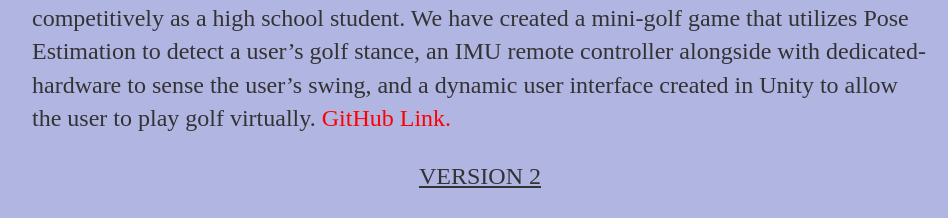
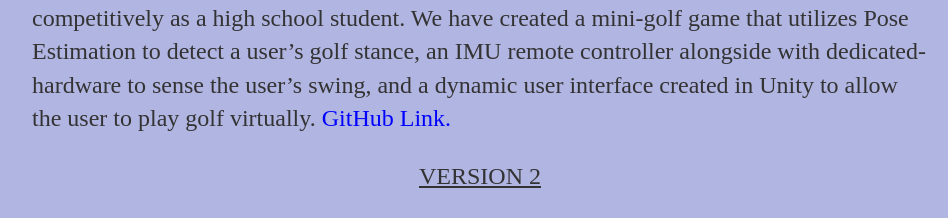
Before and after one commit to jonathanrgoh/jonathanrgoh.github.io, a Jekyll site: the page built from projects/Embedded_Projects/index.html, in a window 1280 px wide. Shown: the part 738-956 px from the top of the page, without its empty margins (160-1108 px from the left). Built offline with Jekyll 4.4.1, drawn with Linux system fonts in a browser that asks for light colours; grey boxes are pictures that could not be loaded.

Commit message:
Update index.html

```diff
--- a/projects/Embedded_Projects/index.html
+++ b/projects/Embedded_Projects/index.html
@@ -29,7 +29,7 @@ title: My Embedded Systems Projects
 
 	<a id="RaspPutt"></a>
 	<h2 style="color:darkblue;">Raspberry Putt Capstone Project</h2>
-		<p>The inspiration for this project was my background playing golf for fun as a kid and competitively as a high school student. We have created a mini-golf game that utilizes Pose Estimation to detect a user’s golf stance, an IMU remote controller alongside with dedicated-hardware to sense the user’s swing, and a dynamic user interface created in Unity to allow the user to play golf virtually.<a href="https://github.com/180D-FW-2020/Team5/blob/IMU-Dev/main/mainMulti.py" style="color:red;"> GitHub Link.</a></p>
+		<p>The inspiration for this project was my background playing golf for fun as a kid and competitively as a high school student. We have created a mini-golf game that utilizes Pose Estimation to detect a user’s golf stance, an IMU remote controller alongside with dedicated-hardware to sense the user’s swing, and a dynamic user interface created in Unity to allow the user to play golf virtually.<a href="https://github.com/180D-FW-2020/Team5/blob/IMU-Dev/main/mainMulti.py" style="color:blue;"> GitHub Link.</a></p>
 	<center>
 		<p><u>VERSION 2</u></p>
 	<iframe width="800" height="415" src="https://www.youtube.com/embed/ILkdb973bEc" title="YouTube video player" frameborder="0" allow="accelerometer; autoplay; clipboard-write; encrypted-media; gyroscope; picture-in-picture" allowfullscreen></iframe>
@@ -49,7 +49,7 @@ title: My Embedded Systems Projects
 	<h2 style="color:darkblue;">Raspberry Pi Swing Classifier</h2>
 		<p>I designed a swing classifier using the 9-axis IMU’s accelerometer data and a Raspberry Pi Zero WH for its WiFi capabilities with MQTT. I sensed a wide range of different motions that the user could make: No motion, Motion, Back Swing, Down Swing, Complete Swing, and Swing Power. To sense the swing gesture, I used a hard-coded classifier rather than a machine-learning classifier.
 
-Before classification begins, there is a 5 second calibration period in which the user is prompted to get into their starting position. At the end of the calibration period, the users’ unique starting position is stored and taken into account with their swing. Next, classification begins; once a complete swing is sensed, a MQTT publish statement is sent to the server and retrieved by Unity. After the successful transmission, the program will terminate. In the case that there is no swing detected, an MQTT string “noSwing” will be published to the server and received by Unity, which results in the “startClassifier” string being resent to the python file. The classification function will be invoked in a cyclic manner until a swing is sensed.<a href="https://github.com/180D-FW-2020/Team5/blob/IMU-Dev/classifyClient/masterFile3.py" style="color:red;"> GitHub Link.</a></p>
+Before classification begins, there is a 5 second calibration period in which the user is prompted to get into their starting position. At the end of the calibration period, the users’ unique starting position is stored and taken into account with their swing. Next, classification begins; once a complete swing is sensed, a MQTT publish statement is sent to the server and retrieved by Unity. After the successful transmission, the program will terminate. In the case that there is no swing detected, an MQTT string “noSwing” will be published to the server and received by Unity, which results in the “startClassifier” string being resent to the python file. The classification function will be invoked in a cyclic manner until a swing is sensed.<a href="https://github.com/180D-FW-2020/Team5/blob/IMU-Dev/classifyClient/masterFile3.py" style="color:blue;"> GitHub Link.</a></p>
 	<center>
 	<iframe width="800" height="415" src="https://www.youtube.com/embed/1msK8oTOCk0" frameborder="0" allow="accelerometer; autoplay; clipboard-write; encrypted-media; gyroscope; picture-in-picture" allowfullscreen></iframe>
 	</center>
@@ -61,7 +61,7 @@ Before classification begins, there is a 5 second calibration period in which th
 
 	<a id="Joystick"></a>
 		<h2 style="color:darkblue;">Joystick Game Controller Serial Input</h2>
-		<p>In this project, I created a game controller using an Arduino Nano, Joysticks, and Buttons. From there I read the data from each input sensor and translated that into a "character value" Right (r), Left (l), Up (u), Down (d), and random values for the buttons as high or low. Next I used a python script to read data from the serial ports of the computer where the Arduino was connected. By doing this I was able to turn the character data from the serial port into actual keyboard actions. Lastly, I created a basic snake game to allow the user to test the keyboard inputs and to play the game with the joystick input device.<a href="https://github.com/jonathanrgoh/Embedded-Systems-Projects/tree/master/Serial_Input_Game_Controller" style="color:red;"> Link.</a></p>
+		<p>In this project, I created a game controller using an Arduino Nano, Joysticks, and Buttons. From there I read the data from each input sensor and translated that into a "character value" Right (r), Left (l), Up (u), Down (d), and random values for the buttons as high or low. Next I used a python script to read data from the serial ports of the computer where the Arduino was connected. By doing this I was able to turn the character data from the serial port into actual keyboard actions. Lastly, I created a basic snake game to allow the user to test the keyboard inputs and to play the game with the joystick input device.<a href="https://github.com/jonathanrgoh/Embedded-Systems-Projects/tree/master/Serial_Input_Game_Controller" style="color:blue;"> Link.</a></p>
 	<center>
 	<iframe width="800" height="415" src="https://www.youtube.com/embed/Inq5McmsqP4" frameborder="0" allow="accelerometer; autoplay; encrypted-media; gyroscope; picture-in-picture" allowfullscreen></iframe>
 
@@ -73,7 +73,7 @@ Before classification begins, there is a 5 second calibration period in which th
 
 	<a id="Gesture"></a>
 	<h2 style="color:darkblue;">Gesture Recognition Device</h2>
-		<p>In this project, I created a device that has gesture recognition capabilities using an Arduino Nano and its Inertial Measurement Unit. Firstly, I collected the proper training data for my model; I trained the device to detect Punches, Arm-Flexes, and Wrist Rotations. After collecting the data, I used the TinyML library to train my models and generate loss functions for each trial. Next I converted my trained model to Tensor-Flow Lite, whcih was then encoded into an Arduino Header File. Lastly, I included this trained model header file into my final arduino testing code, in order to properly recognize my motions.<a href="https://github.com/jonathanrgoh/Embedded-Systems-Projects/tree/master/Gesture-Recognition" style="color:red;"> GitHub Link.</a></p>
+		<p>In this project, I created a device that has gesture recognition capabilities using an Arduino Nano and its Inertial Measurement Unit. Firstly, I collected the proper training data for my model; I trained the device to detect Punches, Arm-Flexes, and Wrist Rotations. After collecting the data, I used the TinyML library to train my models and generate loss functions for each trial. Next I converted my trained model to Tensor-Flow Lite, whcih was then encoded into an Arduino Header File. Lastly, I included this trained model header file into my final arduino testing code, in order to properly recognize my motions.<a href="https://github.com/jonathanrgoh/Embedded-Systems-Projects/tree/master/Gesture-Recognition" style="color:blue;"> GitHub Link.</a></p>
 	<center>
 	<iframe width="800" height="415" src="https://www.youtube.com/embed/soLgaHHQN38" frameborder="0" allow="accelerometer; autoplay; encrypted-media; gyroscope; picture-in-picture" allowfullscreen></iframe>
 	</center>
@@ -83,7 +83,7 @@ Before classification begins, there is a 5 second calibration period in which th
 
 	<a id="Color"></a>
 	<h2 style="color:darkblue;">Color Recognition Device</h2>
-		<p>In this project, I created a device that has color recognition capabilities using an Arduino Nano and its Proximity & Color Sensors. Firstly, I collected the proper training data for my model; I trained the device to detect Orange, Green, and Blue colored items. After collecting the data, I used the TinyML library to train my models and generate loss functions for each trial. Next I converted my trained model to Tensor-Flow Lite, whcih was then encoded into an Arduino Header File. Lastly, I included this trained model header file into my final arduino testing code, in order to properly recognize the colors of objects.<a href="https://github.com/jonathanrgoh/Embedded-Systems-Projects/tree/master/Color-Recognition" style="color:red;"> GitHub Link.</a></p>
+		<p>In this project, I created a device that has color recognition capabilities using an Arduino Nano and its Proximity & Color Sensors. Firstly, I collected the proper training data for my model; I trained the device to detect Orange, Green, and Blue colored items. After collecting the data, I used the TinyML library to train my models and generate loss functions for each trial. Next I converted my trained model to Tensor-Flow Lite, whcih was then encoded into an Arduino Header File. Lastly, I included this trained model header file into my final arduino testing code, in order to properly recognize the colors of objects.<a href="https://github.com/jonathanrgoh/Embedded-Systems-Projects/tree/master/Color-Recognition" style="color:blue;"> GitHub Link.</a></p>
 	<center>
 	<iframe width="800" height="415" src="https://www.youtube.com/embed/sENTibgwjqM" frameborder="0" allow="accelerometer; autoplay; encrypted-media; gyroscope; picture-in-picture" allowfullscreen></iframe>
 	</center>
@@ -92,7 +92,7 @@ Before classification begins, there is a 5 second calibration period in which th
 
 	<a id="Wifi"></a>
 	<h2 style="color:darkblue;">WiFi MQTT with BLE Servers/Clients </h2>
-		<p>In this project, I created several Clients & Servers using an Arduino Nano 33 BLE Sense, an ESP32 DevKit, and an MQTT Protocol with Ubidots. The Arduino to capture proximity/gesture data and x/y/z coordinate acceleration data. I then created a server in the Arduino IDE to post data to a peripheral via Bluetooth Low Energy (BLE) signals. Next, the ESP32's BLE functionality was utilized to capture the Arduino Sensor Data by creating a Client that was subscribed to the specified Characteristics of the Arduino. Lastly, an MQTT protocol was used to allow the ESP32 to transmit data via WiFi to a Ubidots Client webpage. The ultimate goal of this project was to become familiar with BLE and MQTT data transmission, and to capture real-time sensor data from a remote location.<a href="https://github.com/jonathanrgoh/Embedded-Systems-Projects/tree/master/UbidotsClientServer_Project" style="color:red;"> GitHub Link.</a></p>
+		<p>In this project, I created several Clients & Servers using an Arduino Nano 33 BLE Sense, an ESP32 DevKit, and an MQTT Protocol with Ubidots. The Arduino to capture proximity/gesture data and x/y/z coordinate acceleration data. I then created a server in the Arduino IDE to post data to a peripheral via Bluetooth Low Energy (BLE) signals. Next, the ESP32's BLE functionality was utilized to capture the Arduino Sensor Data by creating a Client that was subscribed to the specified Characteristics of the Arduino. Lastly, an MQTT protocol was used to allow the ESP32 to transmit data via WiFi to a Ubidots Client webpage. The ultimate goal of this project was to become familiar with BLE and MQTT data transmission, and to capture real-time sensor data from a remote location.<a href="https://github.com/jonathanrgoh/Embedded-Systems-Projects/tree/master/UbidotsClientServer_Project" style="color:blue;"> GitHub Link.</a></p>
 	<center>
 	<p><img src="https://media2.giphy.com/media/Reyx4TKkSvwNUVoKsl/giphy.gif" style="width:800px;height:550px;" alt="NachenBlaster gif"><img src="\images\home\ubidotsStuff.PNG" style="width:800px;height:500px;" alt="ubidots"></p>
 		</center>
```
